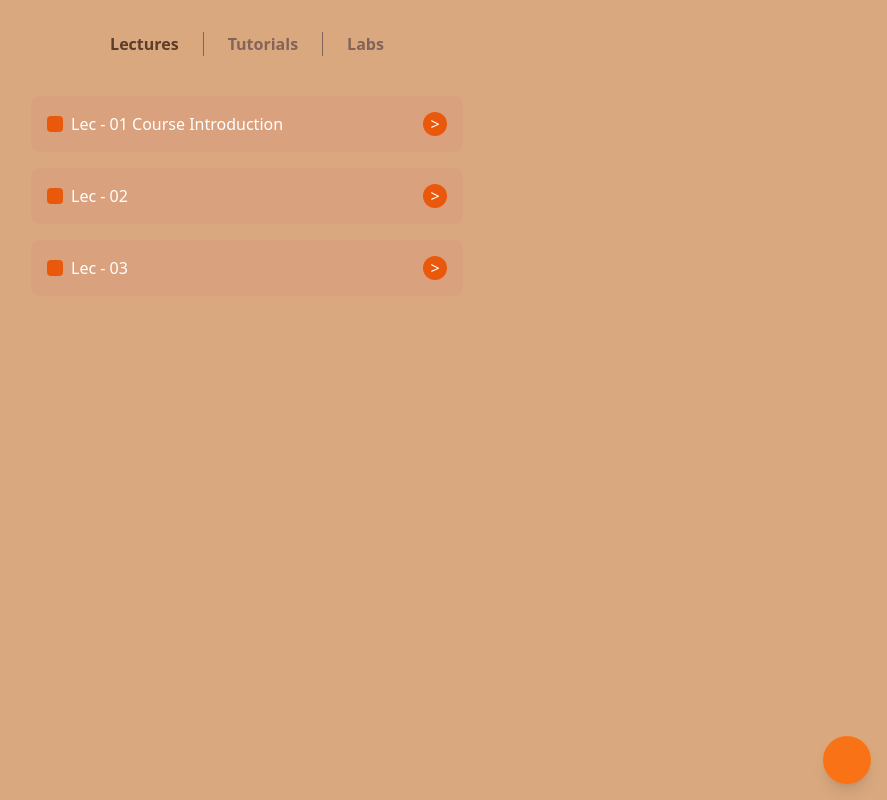
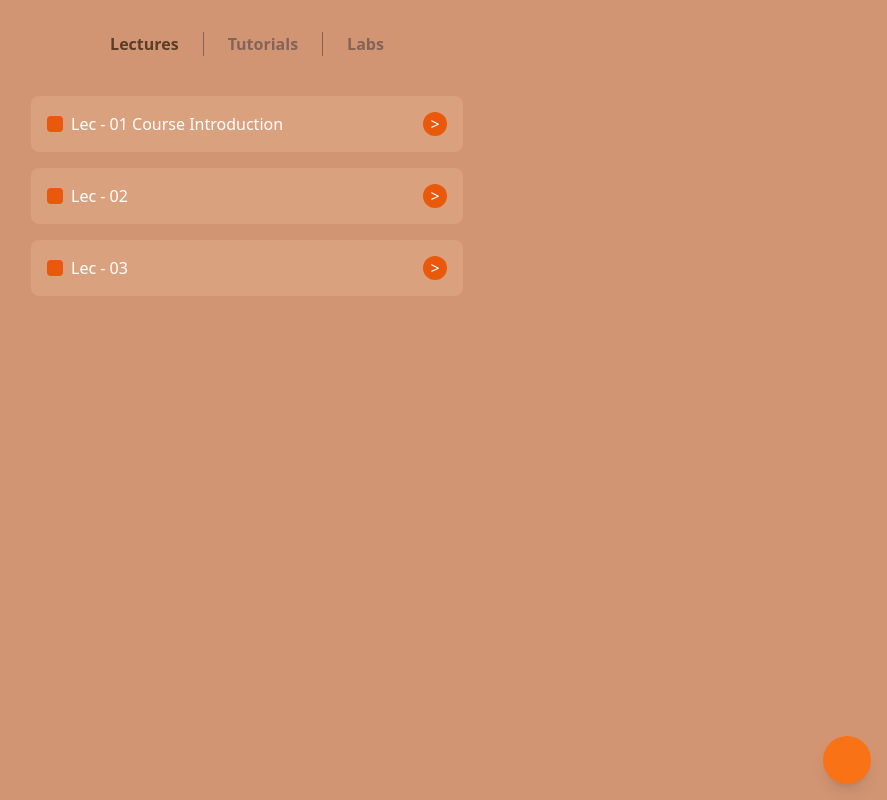
Before and after one commit to khushwant1234/brewww, a React (Vite) app in the folder frontend/: page /summary in a window 1280 px wide. Shown: the whole page, without its empty margins (393-1280 px from the left). Built offline with nearby package versions, Linux system fonts and the light colour scheme.

Commit message:
colour correction

```diff
--- a/frontend/src/components/Navbar.jsx
+++ b/frontend/src/components/Navbar.jsx
@@ -5,7 +5,7 @@ const Navbar = () => {
   const [activeTab, setActiveTab] = useState("Lectures"); // State to track the active tab
 
   return (
-    <nav className="bg-[#d9a87e] pt-8 pb-0 px-4">
+    <nav className="bg-[#D29573] pt-8 pb-0 px-4">
       <div className="flex justify-center space-x-6 text-[#5b3d2a] font-semibold text-base">
         <button
           className={`${
--- a/frontend/src/pages/lectures.jsx
+++ b/frontend/src/pages/lectures.jsx
@@ -10,7 +10,7 @@ const LectureList = () => {
   ];
 
   return (
-    <div className="min-h-screen bg-[#d9a87e]">
+    <div className="min-h-screen bg-[#D29573]">
       {/* Navbar */}
       <Navbar />
 
```
